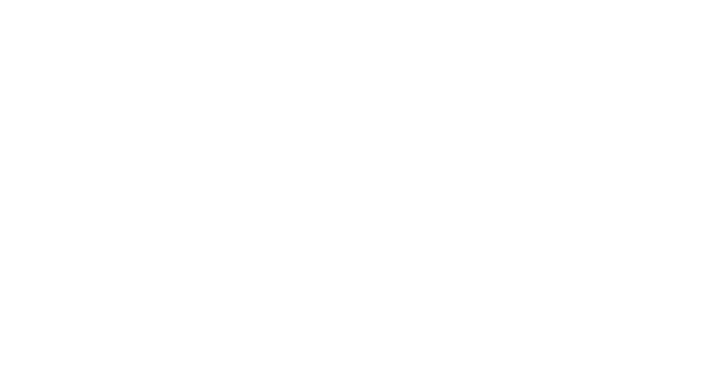
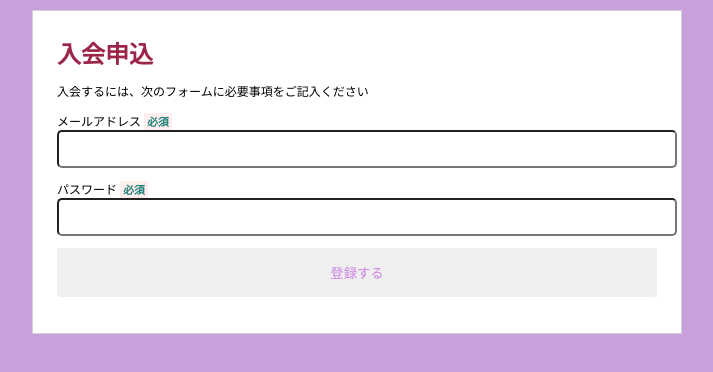
Before and after one commit to Sss0o1101/MembershipApplication-Page, a plain HTML site: page index.html in a window 1280 px wide. Shown: the whole page, without its empty margins (283-996 px from the left). Drawn offline with Linux system fonts and the light colour scheme.

Commit message:
added new text

```diff
--- a/index.html
+++ b/index.html
@@ -4,8 +4,16 @@
     <meta charset="UTF-8">
     <meta name="viewport" content="width=device-width, initial-scale=1.0">
     <title>入会申込ページ</title>
+    <link rel="stylesheet" href="./sanitize.css">
+    <link rel="stylesheet" href="./style.css">
 </head>
 <body>
-
+    <div class="content">
+        <h1>入会申込</h1>
+        <p>入会するには、次のフォームに必要事項をご記入ください</p>
+        <p><label for="mymail">メールアドレス<span class="required">必須</span></label><input id="mymail" type="email" name="mymail" class="input"></p>
+        <p><label for="mypassword">パスワード<span class="required">必須</span></label><input id="mypassword" type="password" name="mypassword" class="input"></p>
+        <p><button type="submit" class="button">登録する</button></p>
+    </div>
 </body>
 </html>
--- a/style.css
+++ b/style.css
@@ -0,0 +1,51 @@
+@charset "UTF-8";
+
+body{
+    background-color: #c7a0dc;
+}
+
+h1{
+    font-size: 24px;
+    margin: 0;
+    color: rgb(155, 38, 73);
+}
+
+/* content */
+div.content{
+    background-color: #fff;
+    width: 600px;
+    font-size: 12px;
+    margin: 10px auto;
+    border: 1px solid #d1d1d1;
+    padding: 24px;
+}
+
+.input{
+    font-size: 16px;
+    padding: 8px;
+    width: 100%;
+    border-radius: 5px;
+}
+
+.button{
+    width: 100%;
+    color: #cb82e0;
+    border: none;
+    padding: 15px;
+    border-radius: 3px;
+    box-shadow: 0 0 8px rgba(0, 0n, 0, .4);
+}
+
+.label{
+    margin-bottom: .5em;
+    display: block;
+}
+
+span.required{
+    background-color: #fee;
+    color: rgb(28, 128, 119);
+    padding: 3px;
+    font-size: .9em;
+    font-weight: bold;
+    margin-left: .3em;
+}
```
